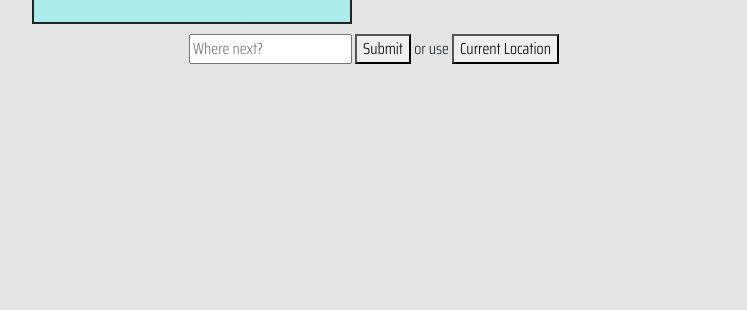
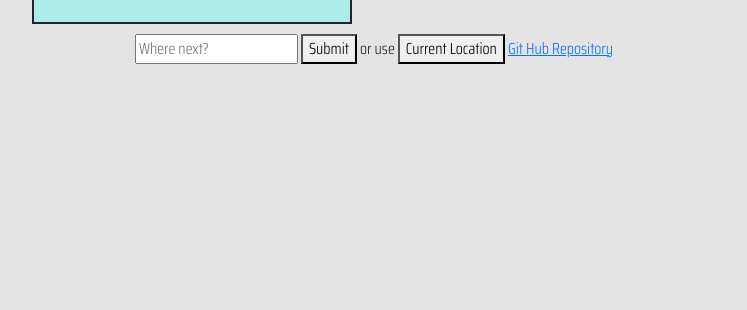
Before and after one commit to ainokki/SheCodes, a website built with Parcel: page index.html in a window 1280 px wide. Shown: the part 490-800 px from the top of the page, without its empty margins (266-1013 px from the left). Built offline with nearby package versions, Linux system fonts and the light colour scheme.

Commit message:
added link to git hub

```diff
--- a/index.html
+++ b/index.html
@@ -63,6 +63,7 @@
       <button id="searchCityButton">Submit</button>
       <span>or use</span>
       <button id="currentLocationButton">Current Location</button>
+      <a href="https://github.com/ainokki/SheCodes">Git Hub Repository</a>
     </div>
   </body>
 </html>
```
